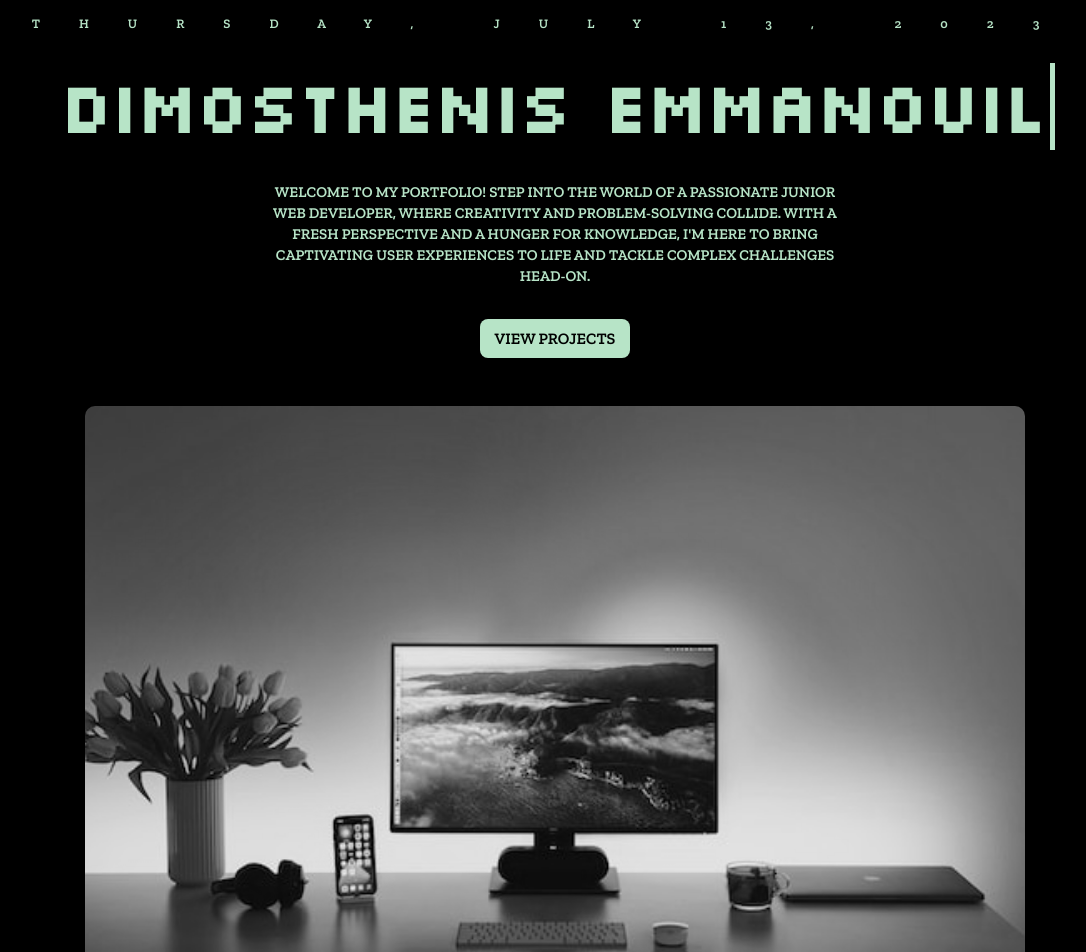
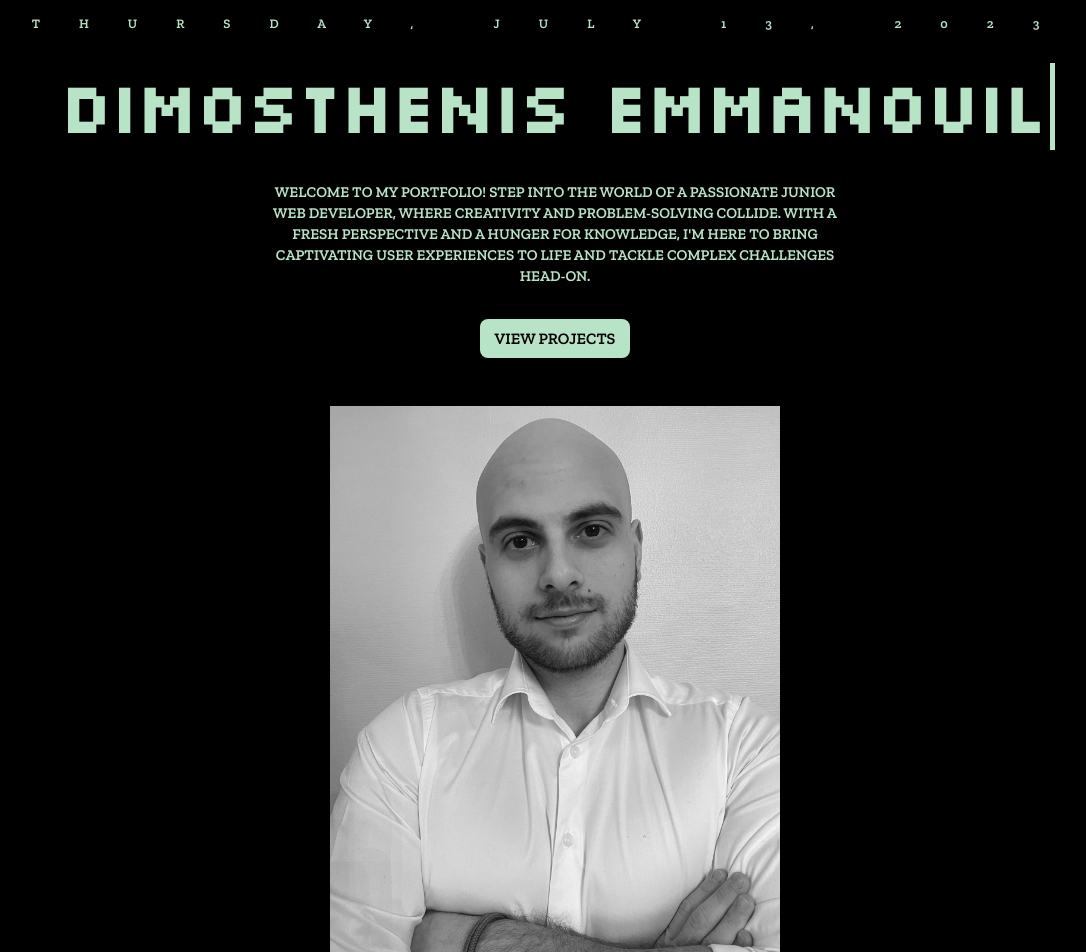
Before and after one commit to Albatraoz12/Portfolio, a React (Vite) app: page / in a window 1280 px wide. Shown: the top 952 px of the page, without its empty margins (85-1171 px from the left). Built offline with nearby package versions, Linux system fonts and the light colour scheme.

Commit message:
add new image to the header section

```diff
--- a/src/components/header/Header.jsx
+++ b/src/components/header/Header.jsx
@@ -21,7 +21,7 @@ const Header = () => {
       </header>
       <figure className='hero-figure'>
         <img
-          src='desktop-image-small.jpg'
+          src='portfolio-bild.jpg'
           alt='Desktop setup with accessories'
           className='hero-image'
         />
--- a/src/components/header/header.scss
+++ b/src/components/header/header.scss
@@ -60,7 +60,7 @@
       border-radius: 10px;
       height: 300px;
       width: 350px;
-      object-fit: cover;
+      object-fit: contain;
     }
   }
 }
```
Also changed, not shown: public/portfolio-bild.jpg (added).
